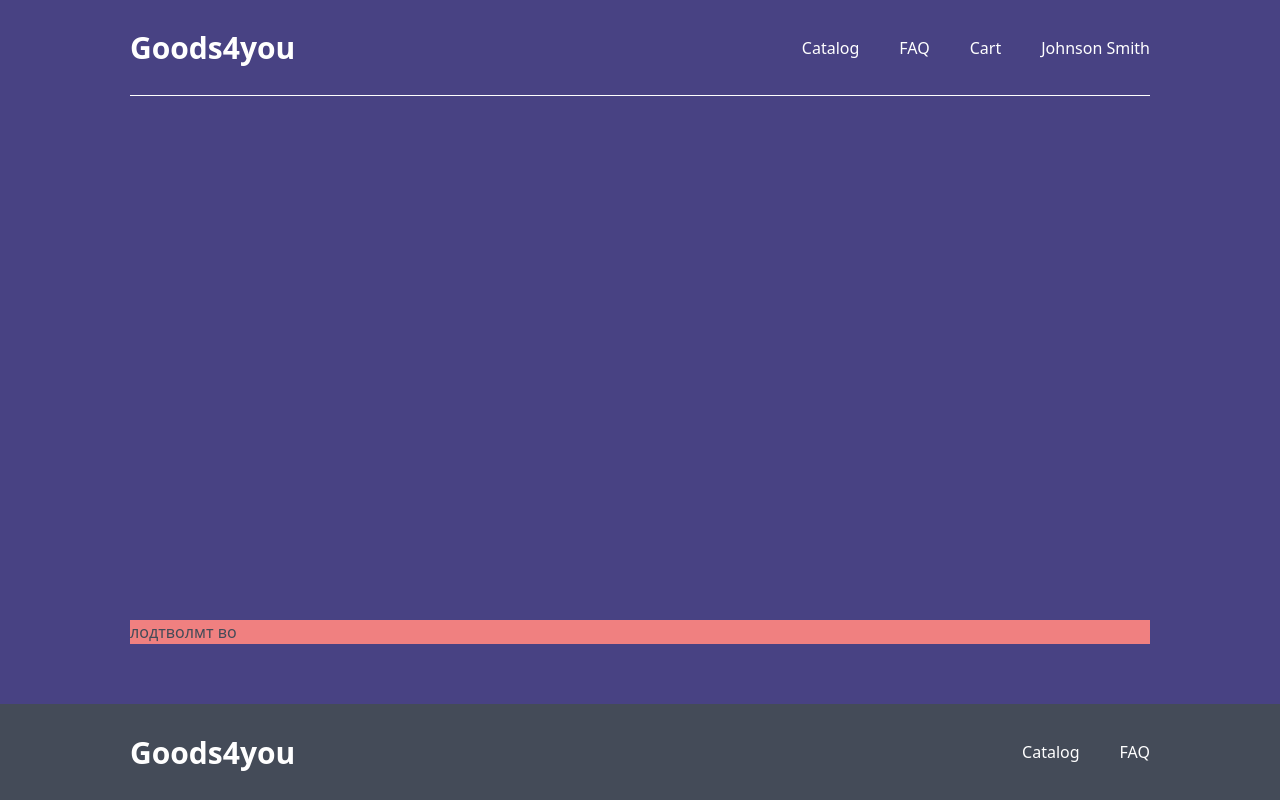
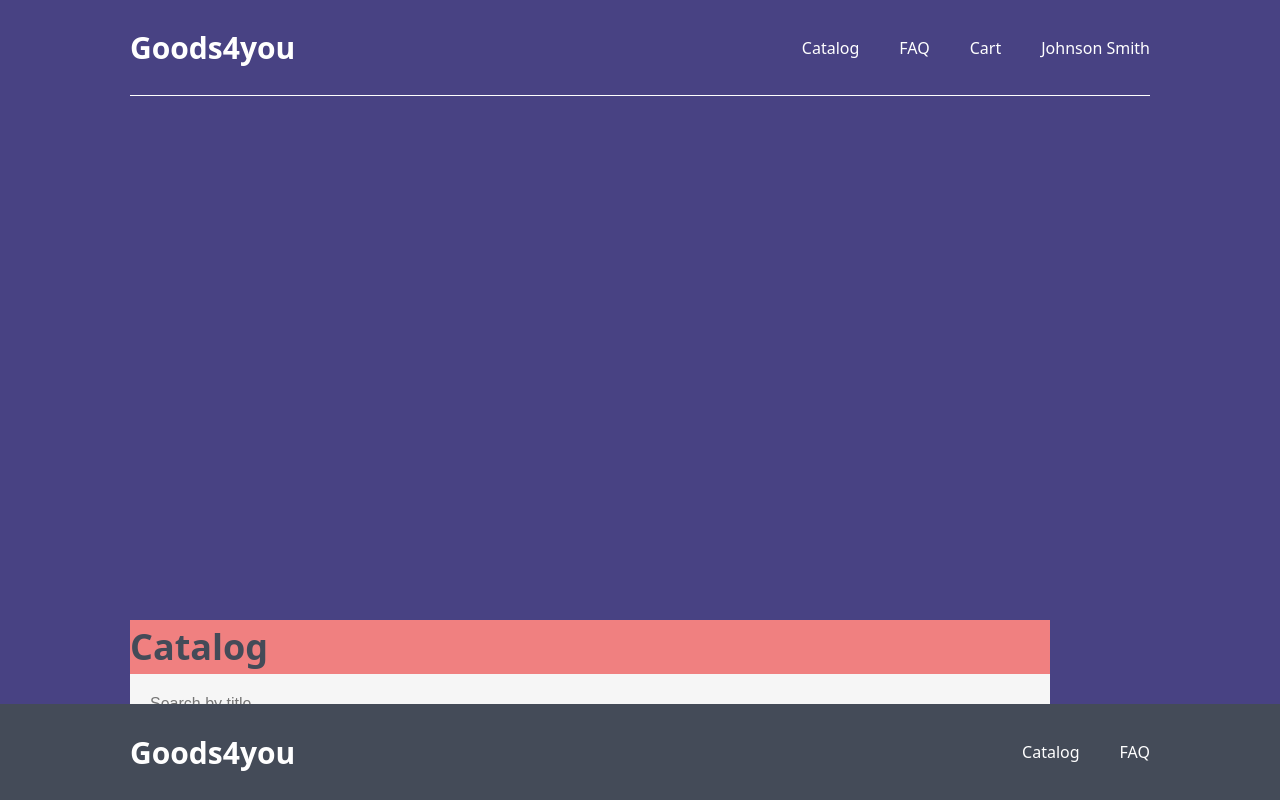
Before and after one commit to 8Lou/ti_digital_academy, a React (Vite) app: page / in a window 1280 px wide. Built offline with nearby package versions, Linux system fonts and the light colour scheme; a web font is replaced by a local one.

Commit message:
Компонент Search

```diff
--- a/src/components/header/header.css
+++ b/src/components/header/header.css
@@ -1,7 +1,6 @@
 /* header.css */
 .header {
     display: flex;
-    /* align-items: center; */
     color: var(--color-text-primary);
     background-color: var(--color-background-primary);
     height: 6rem;
--- a/src/components/main/Main.tsx
+++ b/src/components/main/Main.tsx
@@ -1,13 +1,19 @@
 import React from 'react';
 import './main.css';
+import Search from '../searche/Search';
 
 const Main: React.FC = () => {
+  const handleSearch = (query: string) => {
+    console.log('Поиск:', query);
+    // todo: добавить логику обработки запроса
+};
   return (
     <main className="main">
     <div className="block__up"></div>
     <div className="block__down">
-      лодтволмт во
-    </div>
+<h1>Catalog</h1>
+<Search onSearch={handleSearch} />
+</div>
     </main>
   );
 };
--- a/src/components/main/main.css
+++ b/src/components/main/main.css
@@ -1,5 +1,9 @@
 /* main.css */
 .main {
+  display: flex;
+  flex-direction: column;
+  justify-content: center;
+  max-width: 1180px;
 }
 
 .block__up {
@@ -8,9 +12,9 @@
   height: 500px;
   width: 100%;
 }
+
 .block__down {
-    /* width: calc(100% - 130px); */
   min-height: auto;
-    margin: 48px 130px; /* Центрируем блок по горизонтали */
-    background-color: lightcoral; /* Цвет для второго блока */
+  margin: 48px 130px;
+  background-color: lightcoral;
 }
--- /dev/null
+++ b/src/components/searche/Search.tsx
@@ -0,0 +1,32 @@
+import React, { useState } from 'react';
+import './search.css';
+
+interface SearchProps {
+    onSearch: (query: string) => void;
+}
+
+const Search: React.FC<SearchProps> = ({ onSearch }) => {
+    const [query, setQuery] = useState<string>('');
+
+    const handleInputChange = (event: React.ChangeEvent<HTMLInputElement>) => {
+        setQuery(event.target.value);
+    };
+
+    const handleSearch = () => {
+        onSearch(query);
+        setQuery(''); // Очистка поля после поиска
+    };
+
+    return (
+        <div>
+            <input className='input'
+                type="text"
+                value={query}
+                onChange={handleInputChange}
+                placeholder="Search by title"
+            />
+        </div>
+    );
+};
+
+export default Search;
--- /dev/null
+++ b/src/components/searche/search.css
@@ -0,0 +1,10 @@
+/* search.css */
+.input {
+  font-size: var(--font-size-m);
+  color: var(--color-background-primary);
+  background-color: var(--color-background-secondary);
+  height: 3.8rem;
+  width: 100%;
+  padding: 20px;
+  border: none;
+}
--- a/src/index.css
+++ b/src/index.css
@@ -7,6 +7,7 @@
   --color-text-primary: rgba(68, 75, 88, 1);
   --color-text-secondary: rgba(109, 114, 123, 1);
   --color-background-primary: rgba(72, 66, 131, 1);
+  --color-background-secondary: rgba(246, 246, 246, 1);
   --color-link-primary: rgba(255, 255, 255, 1);
   --color-link--primary-hover: rgba(213, 213, 213, 1);
   --color-link-secondary: rgba(178, 181, 187, 1);
@@ -83,8 +84,29 @@ a:hover {
   text-decoration: underline;
 }
 
+
 h1 {
+  font-size: var(--font-size-3xl); /* 36px */
+}
 
+h2 {
+  font-size: var(--font-size-2xl); /* 30px */
+}
+
+h3 {
+  font-size: var(--font-size-xl); /* 24px */
+}
+
+h4 {
+  font-size: var(--font-size-l); /* 18px */
+}
+
+h5 {
+  font-size: var(--font-size-m); /* 16px */
+}
+
+h6 {
+  font-size: var(--font-size-s); /* 14px */
 }
 
 .button {
```
Lines whose indentation alone changed are shown as unchanged.
